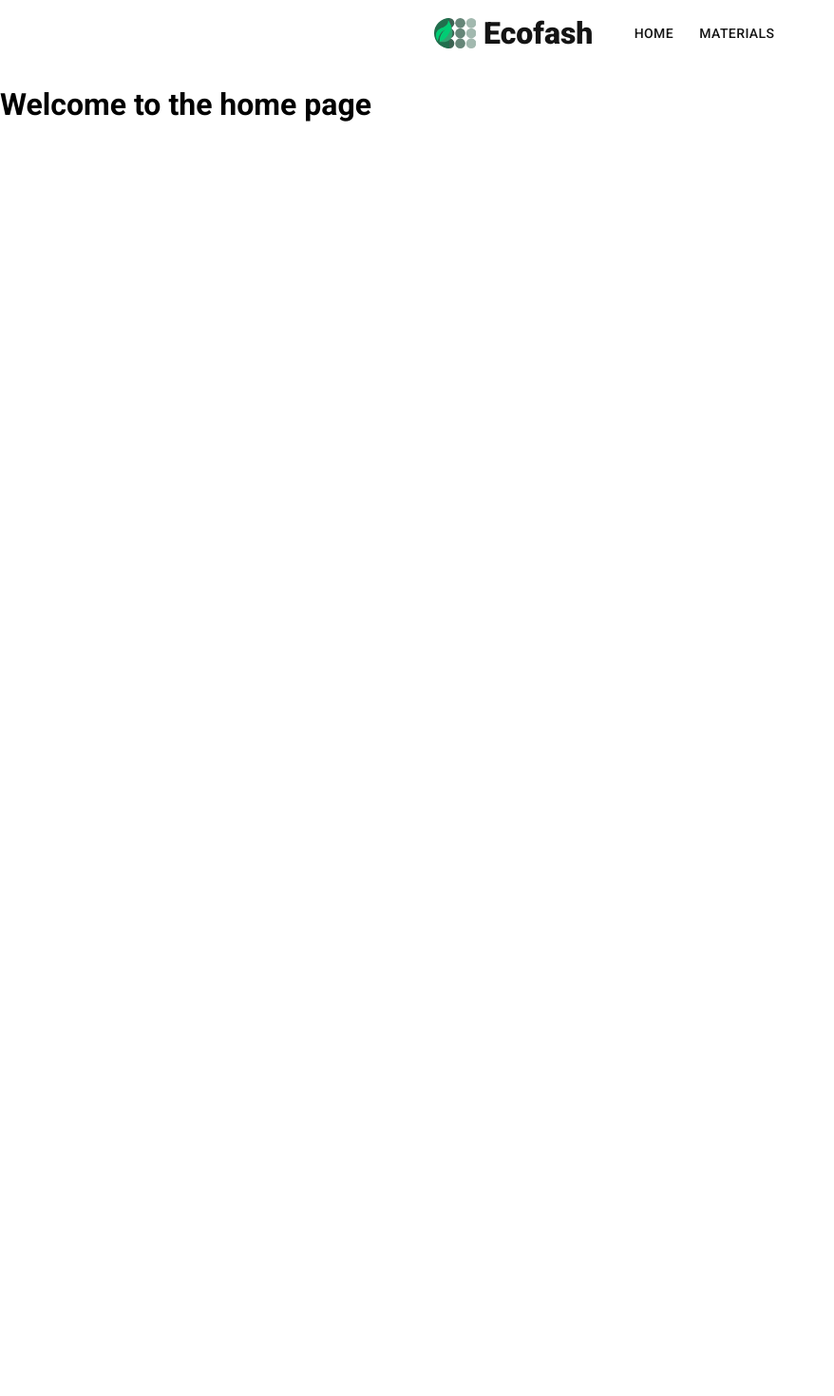
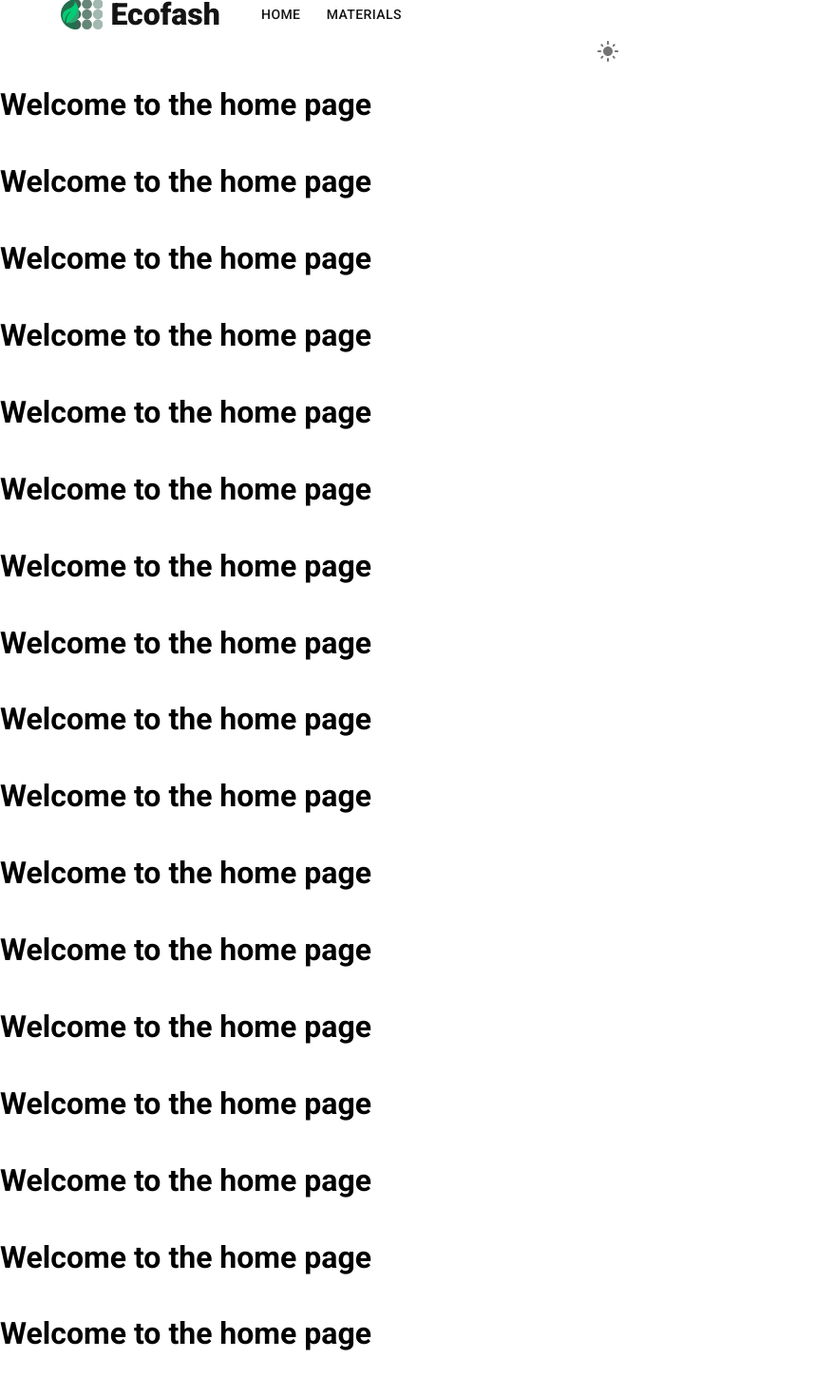
Before and after one commit to wangyuanyuan7890/5120_industry, a Next.js app: page / in a window 1280 px wide. Shown: the top 1470 px of the page at 95% size, without its empty margins (0-878 px from the left). Before the commit the page ends 800 px from the top, so only its background shows below. Built offline with nearby package versions, Linux system fonts and the light colour scheme.

Commit message:
color theme toggle

```diff
--- a/components/Nav.jsx
+++ b/components/Nav.jsx
@@ -3,8 +3,10 @@ import { Container } from "@mui/system"
 import EcoFashLogo from "@/public/ecofash_logo.svg"
 import styles from "@/styles/components/Nav.module.scss"
 import Link from "next/link"
-import { Button } from "@mui/material"
+import { Button, IconButton, Tooltip } from "@mui/material"
 import { useRouter } from "next/router"
+import { DarkMode, LightMode } from "@mui/icons-material/"
+import { useTheme } from "next-themes"
 
 const routes = [
   { name: "Home", path: "/" },
@@ -14,6 +16,15 @@ const routes = [
 //TODO: Responsive UI
 export default function Nav({ stickyNav }) {
   const router = useRouter()
+  const { theme, setTheme } = useTheme()
+
+  const handleToggleTheme = () => {
+    if (theme === "light") {
+      setTheme("dark")
+    } else {
+      setTheme("light")
+    }
+  }
   return (
     <div
       className={`${styles.navbar_wrapper} ${
@@ -43,6 +54,16 @@ export default function Nav({ stickyNav }) {
             ))}
           </div>
         </div>
+        <div className={styles.action_group}>
+          <Tooltip title="Toggle theme">
+            <IconButton
+              className={styles.theme_button}
+              onClick={handleToggleTheme}
+            >
+              {theme === "dark" ? <DarkMode /> : <LightMode />}
+            </IconButton>
+          </Tooltip>
+        </div>
       </Container>
     </div>
   )
--- a/package.json
+++ b/package.json
@@ -11,8 +11,10 @@
 	"dependencies": {
 		"@emotion/react": "^11.10.0",
 		"@emotion/styled": "^11.10.0",
+		"@mui/icons-material": "^5.10.2",
 		"@mui/material": "^5.10.2",
 		"next": "12.2.5",
+		"next-themes": "^0.2.0",
 		"react": "18.2.0",
 		"react-dom": "18.2.0",
 		"sass": "^1.54.5"
--- a/pages/_app.jsx
+++ b/pages/_app.jsx
@@ -2,6 +2,7 @@ import Head from "next/head"
 import Layout from "@/components/Layout"
 
 import "@/styles/globals.scss"
+import { ThemeProvider } from "next-themes"
 
 function MyApp({ Component, pageProps }) {
   return (
@@ -11,9 +12,11 @@ function MyApp({ Component, pageProps }) {
         <link rel="icon" href="/ecofash_favicon.svg" />
         <meta name="viewport" content="initial-scale=1, width=device-width" />
       </Head>
-      <Layout>
-        <Component {...pageProps} />
-      </Layout>
+      <ThemeProvider>
+        <Layout>
+          <Component {...pageProps} />
+        </Layout>
+      </ThemeProvider>
     </>
   )
 }
--- a/pages/index.jsx
+++ b/pages/index.jsx
@@ -5,6 +5,27 @@ export default function Home() {
   return (
     <Page title="Home">
       <h1>Welcome to the home page</h1>
+      <h1>Welcome to the home page</h1>
+      <h1>Welcome to the home page</h1>
+      <h1>Welcome to the home page</h1>
+      <h1>Welcome to the home page</h1>
+      <h1>Welcome to the home page</h1>
+      <h1>Welcome to the home page</h1>
+      <h1>Welcome to the home page</h1>
+      <h1>Welcome to the home page</h1>
+      <h1>Welcome to the home page</h1>
+      <h1>Welcome to the home page</h1>
+      <h1>Welcome to the home page</h1>
+      <h1>Welcome to the home page</h1>
+      <h1>Welcome to the home page</h1>
+      <h1>Welcome to the home page</h1>
+      <h1>Welcome to the home page</h1>
+      <h1>Welcome to the home page</h1>
+      <h1>Welcome to the home page</h1>
+      <h1>Welcome to the home page</h1>
+      <h1>Welcome to the home page</h1>
+      <h1>Welcome to the home page</h1>
+      <h1>Welcome to the home page</h1>
     </Page>
   )
 }
--- a/styles/components/Nav.module.scss
+++ b/styles/components/Nav.module.scss
@@ -15,7 +15,18 @@
   .logo_group .name,
   .link_group .link {
     transition: color 500ms ease;
-    color: white;
+    [data-theme="light"] & {
+      color: variables.$dark-primary-color;
+    }
+  }
+  .theme_button {
+    [data-theme="light"] & {
+      color: variables.$primary-color;
+      background-color: variables.$dark-primary-color;
+      &:hover {
+        background-color: variables.$dark-primary-color-lighten;
+      }
+    }
   }
 }
 
@@ -35,11 +46,14 @@
 .navbar_wrapper,
 .main,
 .logo_group,
-.link_group {
+.link_group,
+.action_group {
   @include mixins.flex-center;
 }
 
 .main {
+  justify-content: flex-start;
+  width: 100%;
   gap: 2em;
 }
 
@@ -54,6 +68,9 @@
     font-size: 2em;
     font-weight: 900;
     color: variables.$primary-color;
+    [data-theme="dark"] & {
+      color: variables.$dark-primary-color;
+    }
   }
 }
 
@@ -61,8 +78,30 @@
   gap: 0.5em;
   .link {
     color: variables.$primary-color;
+    [data-theme="dark"] & {
+      color: variables.$dark-primary-color;
+    }
     .selected {
       background-color: variables.$primary-background-color;
     }
   }
 }
+
+.action_group {
+  gap: 0.5em;
+}
+
+.theme_button {
+  color: variables.$dark-primary-color;
+  background-color: variables.$primary-color;
+  &:hover {
+    background-color: variables.$primary-color-lighten;
+  }
+  [data-theme="dark"] & {
+    color: variables.$primary-color;
+    background-color: variables.$dark-primary-color;
+    &:hover {
+      background-color: variables.$dark-primary-color-lighten;
+    }
+  }
+}
--- a/styles/variables.scss
+++ b/styles/variables.scss
@@ -1,3 +1,5 @@
 $primary-color: #141414;
+$primary-color-lighten: #606060;
 $dark-primary-color: #f5f5f5;
+$dark-primary-color-lighten: #afafaf;
 $primary-background-color: #0ac05e;
```
Also changed, not shown: 1 other file (tests, documents, lock files or other folders).
